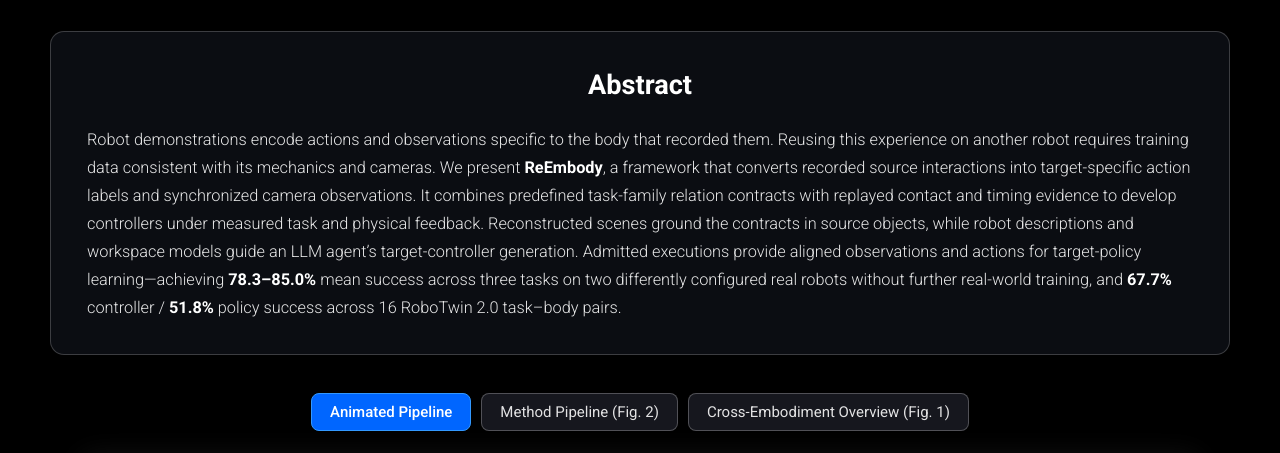
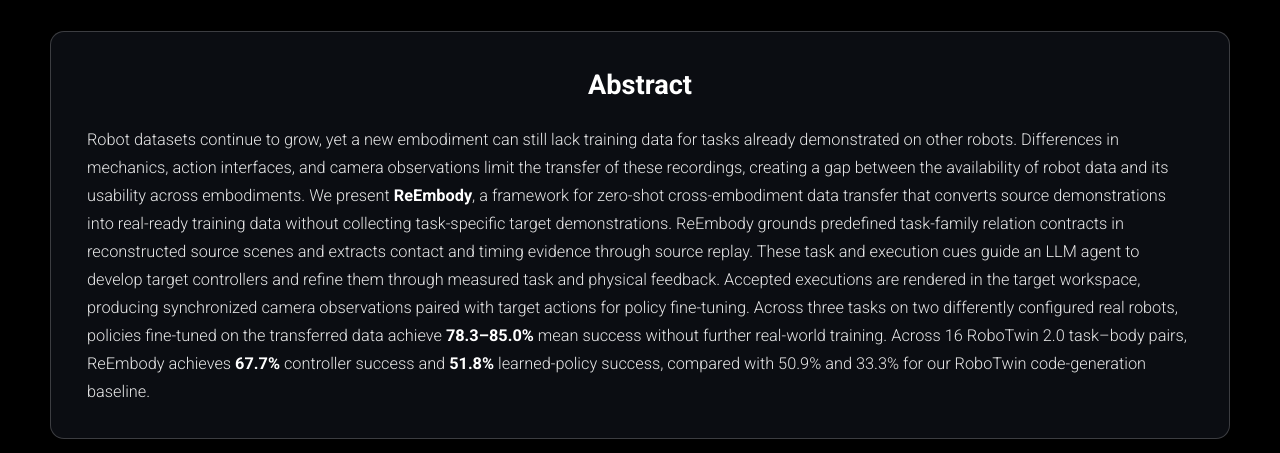
Before and after one commit to DAGroup-PKU/ReEmbody.github.io, a plain HTML site: page index.html in a window 1280 px wide. Shown: the part 4480-4933 px from the top of the page. Drawn offline with nearby package versions, Linux system fonts and the light colour scheme.

Commit message:
Update Abstract text to latest version

```diff
--- a/index.html
+++ b/index.html
@@ -206,7 +206,7 @@
         <div class="glass-card abstract-card">
           <h3>Abstract</h3>
           <p>
-            Robot demonstrations encode actions and observations specific to the body that recorded them. Reusing this experience on another robot requires training data consistent with its mechanics and cameras. We present <strong>ReEmbody</strong>, a framework that converts recorded source interactions into target-specific action labels and synchronized camera observations. It combines predefined task-family relation contracts with replayed contact and timing evidence to develop controllers under measured task and physical feedback. Reconstructed scenes ground the contracts in source objects, while robot descriptions and workspace models guide an LLM agent’s target-controller generation. Admitted executions provide aligned observations and actions for target-policy learning—achieving <strong>78.3–85.0%</strong> mean success across three tasks on two differently configured real robots without further real-world training, and <strong>67.7%</strong> controller / <strong>51.8%</strong> policy success across 16 RoboTwin 2.0 task–body pairs.
+            Robot datasets continue to grow, yet a new embodiment can still lack training data for tasks already demonstrated on other robots. Differences in mechanics, action interfaces, and camera observations limit the transfer of these recordings, creating a gap between the availability of robot data and its usability across embodiments. We present <strong>ReEmbody</strong>, a framework for zero-shot cross-embodiment data transfer that converts source demonstrations into real-ready training data without collecting task-specific target demonstrations. ReEmbody grounds predefined task-family relation contracts in reconstructed source scenes and extracts contact and timing evidence through source replay. These task and execution cues guide an LLM agent to develop target controllers and refine them through measured task and physical feedback. Accepted executions are rendered in the target workspace, producing synchronized camera observations paired with target actions for policy fine-tuning. Across three tasks on two differently configured real robots, policies fine-tuned on the transferred data achieve <strong>78.3–85.0%</strong> mean success without further real-world training. Across 16 RoboTwin 2.0 task–body pairs, ReEmbody achieves <strong>67.7%</strong> controller success and <strong>51.8%</strong> learned-policy success, compared with 50.9% and 33.3% for our RoboTwin code-generation baseline.
           </p>
         </div>
 
```
